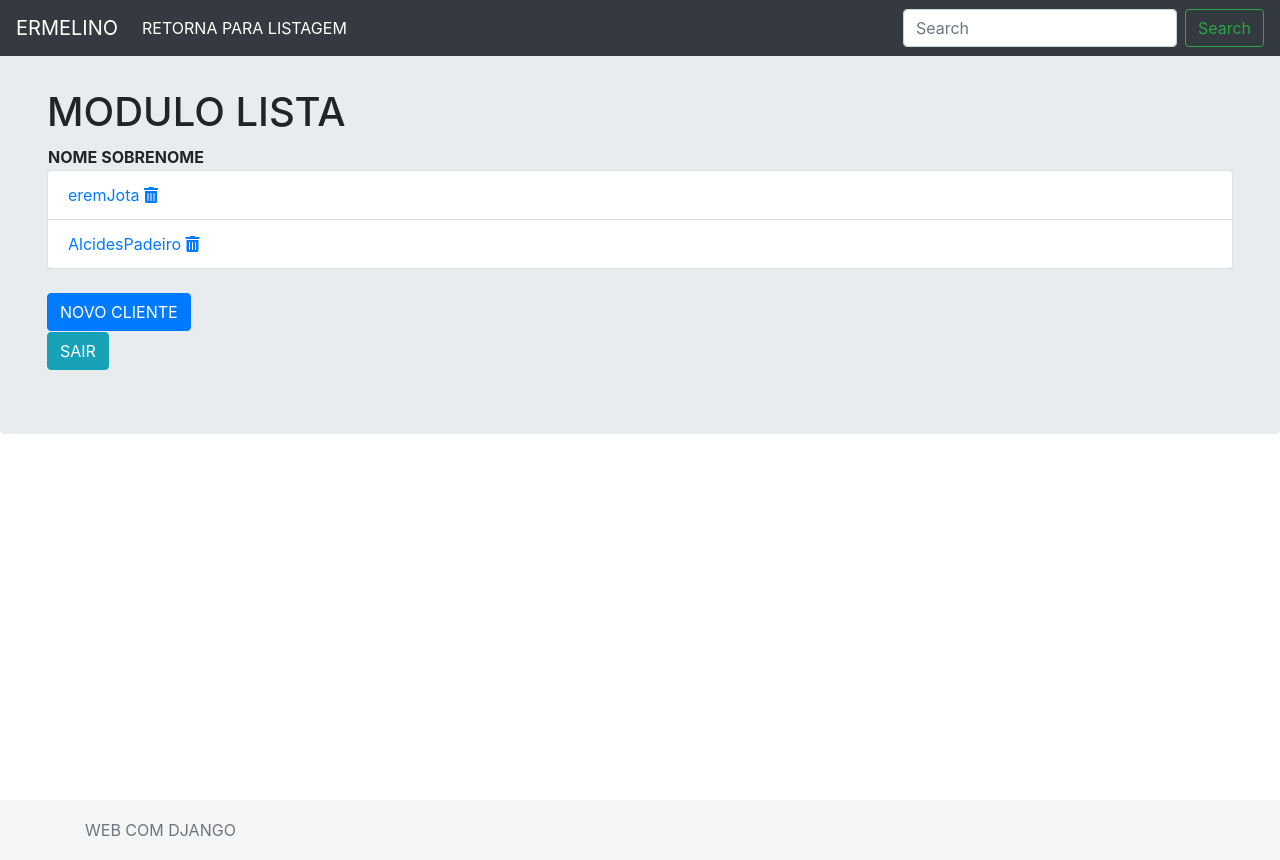
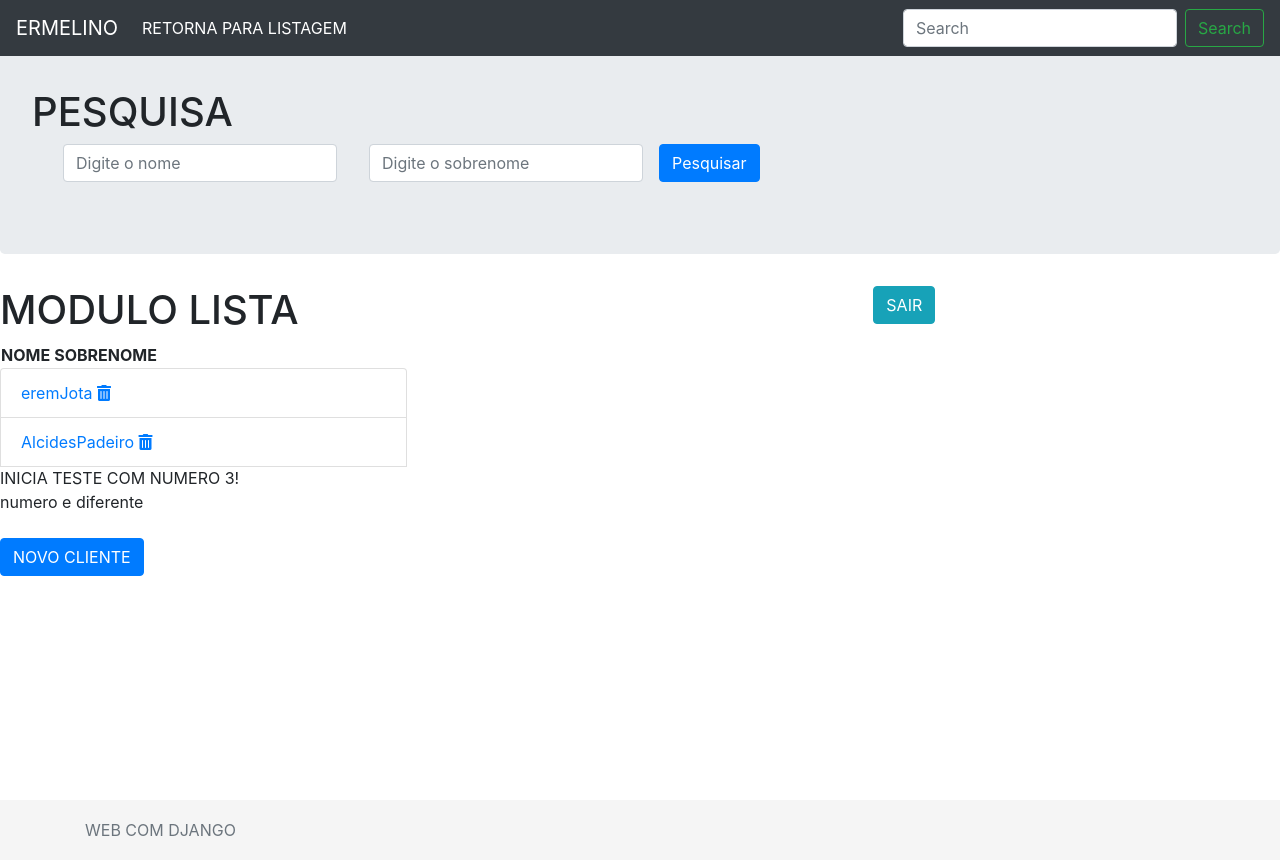
Before and after one commit to xlino/epngestao, a Django app: page /clientes/list/ in a window 1280 px wide. Run offline with Django 4.2, Linux system fonts and the light colour scheme; a user stored in the database is signed in; data comes from the database, SQL or seed files in the repository; lists and menus that the app fills with data are empty; some libraries are stand-ins or nearby versions.

Commit message:
versão final

```diff
--- a/clientes/admin.py
+++ b/clientes/admin.py
@@ -1,5 +1,8 @@
 from django.contrib import admin
-from .models import Person
+from .models import Person, Documento, Venda, Produto
 
 # Register your models here.
 admin.site.register(Person)
+admin.site.register(Documento)
+admin.site.register(Venda)
+admin.site.register(Produto)
--- a/clientes/models.py
+++ b/clientes/models.py
@@ -1,4 +1,9 @@
 from django.db import models
+
+class Documento(models.Model):
+    num_doc = models.CharField(max_length=50)
+    def __str__(self):
+        return self.num_doc
 
 
 class Person(models.Model):
@@ -8,5 +13,23 @@ class Person(models.Model):
     salary = models.DecimalField(max_digits=10, decimal_places=2, default=0.0)
     bio = models.TextField(blank = True)
     photo = models.ImageField(upload_to='clients_photos', null=True, blank=True)
+    doc = models.OneToOneField(Documento, null=True, blank=True, on_delete=models.CASCADE)
     def __str__(self):
         return self.first_name + ' ' + self.last_name
+
+class Produto(models.Model):
+    descricao = models.CharField(max_length=100)
+    preco = models.DecimalField(max_digits=5, decimal_places=2, default=0.0)
+    def __str__(self):
+        return self.descricao
+
+
+class Venda(models.Model):
+    numero = models.CharField(max_length=7)
+    valor = models.DecimalField(max_digits=5, decimal_places=2, default=0.0)
+    desconto = models.DecimalField(max_digits=5, decimal_places=2, default=0.0)
+    impostos = models.DecimalField(max_digits=5, decimal_places=2, default=0.0)
+    pessoa = models.ForeignKey(Person, null=True, blank=True, on_delete=models.PROTECT)
+    produtos = models.ManyToManyField(Produto, blank=True)
+    def __str__(self):
+        return self.numero
--- a/clientes/templates/person.html
+++ b/clientes/templates/person.html
@@ -1,9 +1,27 @@
 {% extends 'base.html' %}
+
 {% block title %}LISTA{% endblock %}
     {% block main %}
+
+    <div class="row">
+        <h1> PESQUISA</h1>
+        <div class="col-12">
+            <form class="form-inline">
+                <div class="form-group mx-sm-3 mb-2">
+                    <input type="text" class="form-control" id="nome" name="nome" placeholder="Digite o nome">
+                </div>
+                <div class="form-group mx-sm-3 mb-2">
+                    <input type="text" class="form-control" id="sobrenome" name="sobrenome" placeholder="Digite o sobrenome">
+                </div>
+              <button type="submit" class="btn btn-primary mb-2">Pesquisar</button>
+            </form>
+        </div>
+    </div>
+
     <div class="row">
             <div class="col-sm">
                 <h1> MODULO LISTA </h1>
+
             <table>
                 <thead>
                 <tr>
@@ -13,8 +31,13 @@
                 </tr>
                 </thead>
             </table>
+
              <ul class="list-group">
+
+
+                    {% block x=0 %} {% endblock %}
                     {% for person in persons %}
+
                         <li class="list-group-item">
                             <a href="{% url 'person_update' person.id %}" >{{person.first_name }}{{person.last_name }}</a>
                             <a href="{% url 'person_delete' person.id %}"
@@ -22,6 +45,24 @@
                             </a>
                         </li>
                     {% endfor %}
+
+
+{% with name=3 %}
+<html>
+<div>INICIA TESTE COM NUMERO {{name}}!</div>
+</html>
+
+
+
+
+
+                    {% if name == 1 %}
+                        numero e igual
+                    {% else %}
+                        numero e diferente
+                    {% endif %}
+
+{% endwith %}
            </ul>
             <br>
             <a href="{% url 'person_new' %}" class="btn btn-primary">NOVO CLIENTE</a>
--- a/clientes/views.py
+++ b/clientes/views.py
@@ -7,7 +7,15 @@ from .forms import PersonForm
 # Create your views here.
 @login_required
 def persons_list(request):
-    persons = Person.objects.all()
+    nome = request.GET.get('nome', None)
+    sobrenome = request.GET.get('sobrenome', None)
+
+    if nome or sobrenome:
+        persons = Person.objects.filter(first_name__icontains=nome, last_name__icontains=sobrenome)
+#        persons = persons.filter(first_name=termo_busca)
+    else:
+        persons = Person.objects.all()
+
     return render(request, 'person.html', {'persons': persons})
 
 @login_required
```
Also changed, not shown: clientes/migrations/0004_documento_person_doc.py (added), clientes/migrations/0005_venda.py (added), clientes/migrations/0006_produto_venda_produtos.py (added), clientes/migrations/0007_alter_venda_produtos.py (added). Lines whose indentation alone changed are shown as unchanged.
